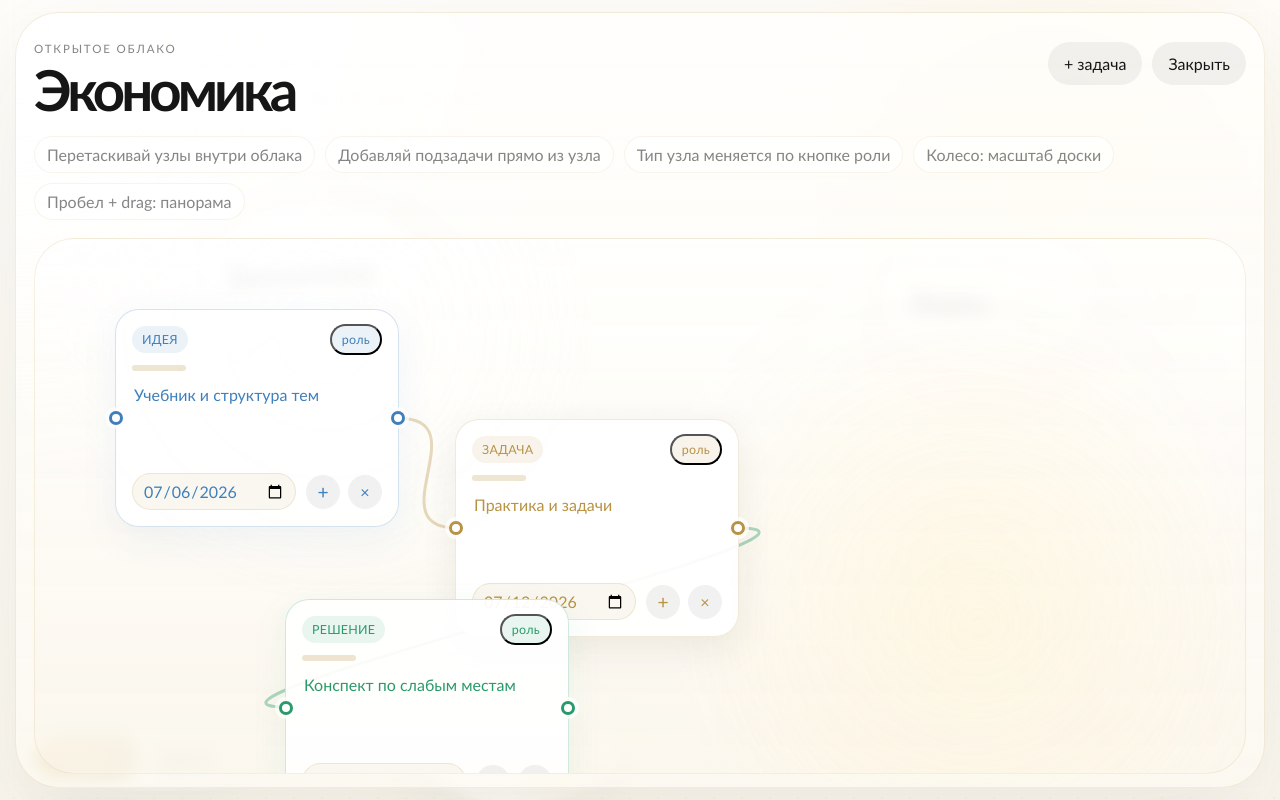
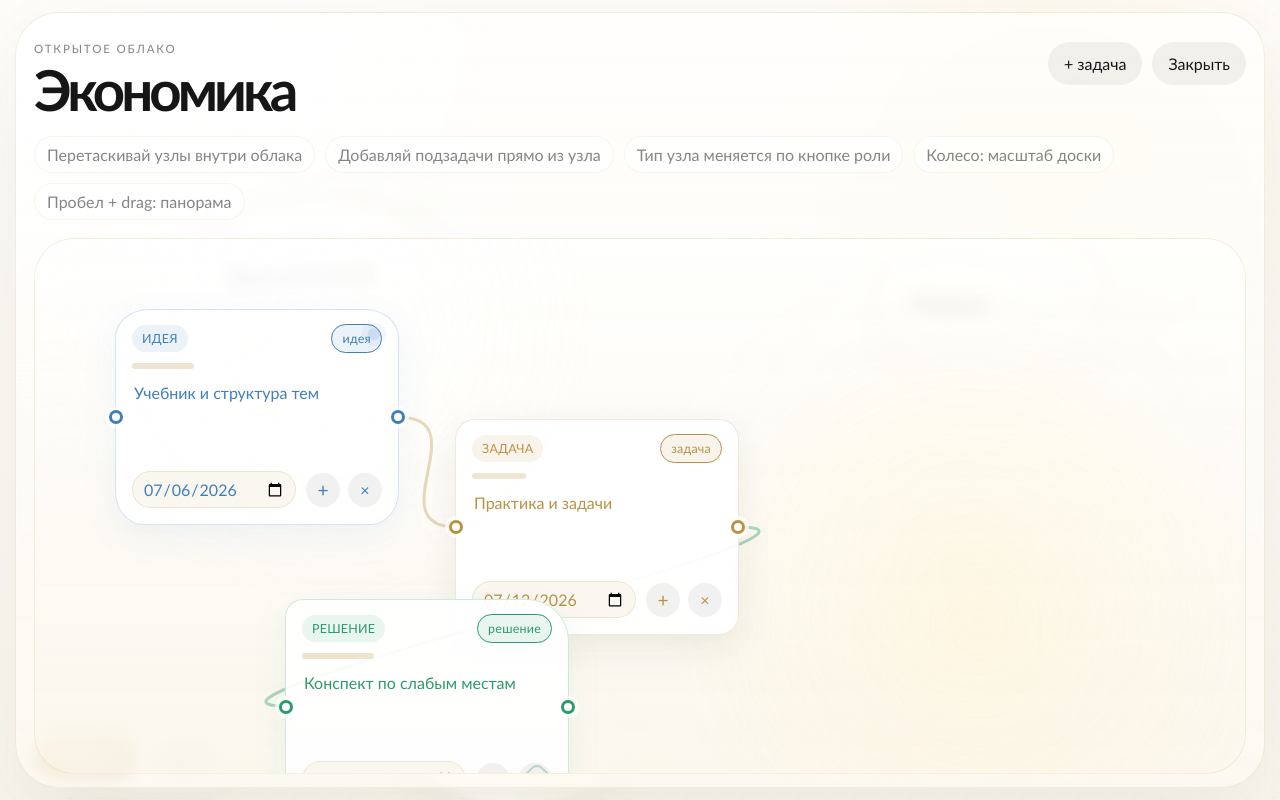
Before and after one commit to bosselivanov/cloud_working, a plain HTML site: page index.html in a window 1280 px wide. Both pictures are taken after a click on the element "Экономика". Drawn offline with Linux system fonts and the light colour scheme.

Commit message:
Fix role switching and add node shapes

```diff
--- a/app.js
+++ b/app.js
@@ -233,10 +233,11 @@ function renderStudio() {
     taskNode.style.left = `${task.x}px`;
     taskNode.style.top = `${task.y}px`;
     taskNode.querySelector(".task-type-badge").textContent = TASK_TYPE_LABELS[task.type || "task"];
+    taskNode.querySelector(".type-cycle-btn").textContent = TASK_TYPE_LABELS[task.type || "task"];
     taskNode.querySelector(".task-text").value = task.text;
     taskNode.querySelector(".deadline-input").value = task.deadline || "";
 
-    const interactiveSelector = ".task-text, .deadline-input, .remove-task-btn, .spawn-task-btn";
+    const interactiveSelector = ".task-text, .deadline-input, .remove-task-btn, .spawn-task-btn, .type-cycle-btn";
     taskNode.addEventListener("pointerdown", (event) => {
       if (event.target.closest(interactiveSelector)) {
         return;
--- a/index.html
+++ b/index.html
@@ -4,7 +4,7 @@
   <meta charset="UTF-8">
   <meta name="viewport" content="width=device-width, initial-scale=1.0">
   <title>Cloud Graph</title>
-  <link rel="stylesheet" href="styles.css?v=6">
+  <link rel="stylesheet" href="styles.css?v=7">
 </head>
 <body>
   <div id="boardViewport" class="board-viewport">
@@ -74,6 +74,6 @@
     </article>
   </template>
 
-  <script src="app.js?v=6"></script>
+  <script src="app.js?v=7"></script>
 </body>
 </html>
--- a/styles.css
+++ b/styles.css
@@ -331,6 +331,7 @@ body.has-open-cloud .floating-dock {
   grid-template-rows: auto auto 1fr auto;
   gap: 10px;
   cursor: grab;
+  overflow: visible;
 }
 
 .task-note:active {
@@ -388,6 +389,7 @@ body.has-open-cloud .floating-dock {
   background: rgba(22, 22, 22, 0.06);
   color: var(--muted);
   flex-shrink: 0;
+  border: 1px solid currentColor;
 }
 
 .task-grip {
@@ -450,23 +452,28 @@ body.has-open-cloud .floating-dock {
   border-color: rgba(63, 127, 187, 0.22);
   box-shadow: 0 12px 36px rgba(63, 127, 187, 0.08);
   color: var(--idea);
+  border-radius: 34px 34px 28px 28px / 28px 28px 34px 34px;
 }
 
 .task-note[data-task-type="task"] {
   border-color: rgba(184, 146, 69, 0.2);
   color: var(--task);
+  border-radius: 20px;
 }
 
 .task-note[data-task-type="decision"] {
   border-color: rgba(43, 154, 107, 0.22);
   box-shadow: 0 12px 36px rgba(43, 154, 107, 0.08);
   color: var(--decision);
+  border-radius: 18px 42px 18px 42px;
 }
 
 .task-note[data-task-type="risk"] {
   border-color: rgba(191, 95, 69, 0.24);
   box-shadow: 0 12px 36px rgba(191, 95, 69, 0.08);
   color: var(--risk);
+  border-radius: 24px 24px 24px 52px;
+  clip-path: polygon(0 0, calc(100% - 18px) 0, 100% 18px, 100% 100%, 0 100%);
 }
 
 .task-note[data-task-type="idea"] .task-type-badge,
@@ -509,6 +516,68 @@ body.has-open-cloud .floating-dock {
   color: var(--risk);
 }
 
+.task-note[data-task-type="idea"] .task-grip {
+  width: 62px;
+  border-radius: 999px;
+}
+
+.task-note[data-task-type="task"] .task-grip {
+  width: 54px;
+  border-radius: 999px;
+}
+
+.task-note[data-task-type="decision"] .task-grip {
+  width: 72px;
+  border-radius: 10px;
+}
+
+.task-note[data-task-type="risk"] .task-grip {
+  width: 64px;
+  border-radius: 999px;
+  background: repeating-linear-gradient(
+    90deg,
+    rgba(191, 95, 69, 0.18) 0 10px,
+    rgba(191, 95, 69, 0.34) 10px 20px
+  );
+}
+
+.task-note[data-task-type="idea"]::after,
+.task-note[data-task-type="decision"]::after,
+.task-note[data-task-type="risk"]::after {
+  content: "";
+  position: absolute;
+  pointer-events: none;
+}
+
+.task-note[data-task-type="idea"]::after {
+  top: 18px;
+  right: 18px;
+  width: 12px;
+  height: 12px;
+  border-radius: 50%;
+  background: rgba(63, 127, 187, 0.18);
+  box-shadow: 0 0 0 6px rgba(63, 127, 187, 0.06);
+}
+
+.task-note[data-task-type="decision"]::after {
+  right: 16px;
+  bottom: 16px;
+  width: 26px;
+  height: 26px;
+  border-radius: 8px;
+  border: 2px solid rgba(43, 154, 107, 0.3);
+  transform: rotate(45deg);
+}
+
+.task-note[data-task-type="risk"]::after {
+  top: 12px;
+  right: 14px;
+  width: 0;
+  height: 0;
+  border-left: 10px solid transparent;
+  border-top: 10px solid rgba(191, 95, 69, 0.32);
+}
+
 .task-note .task-text,
 .task-note .deadline-input,
 .task-note .remove-task-btn,
```
